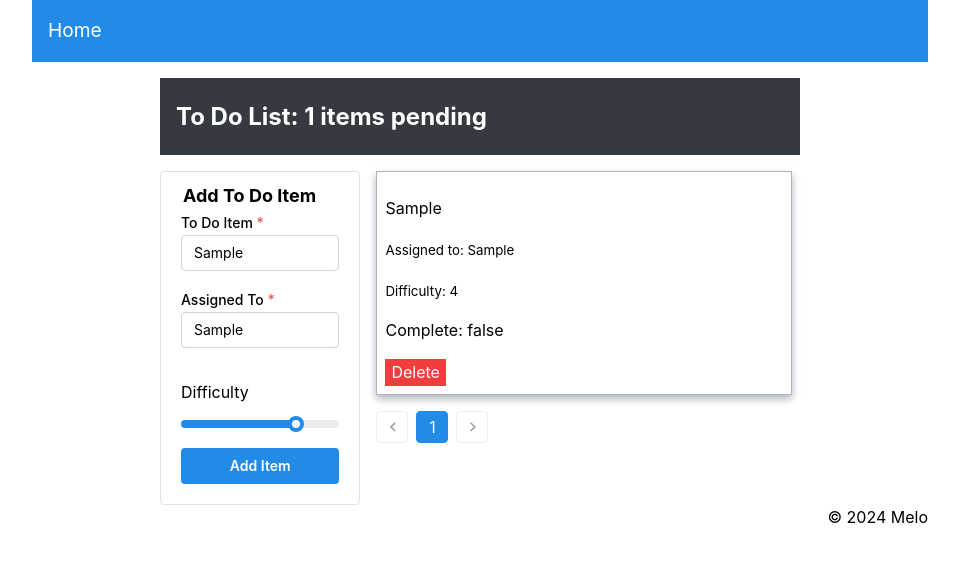
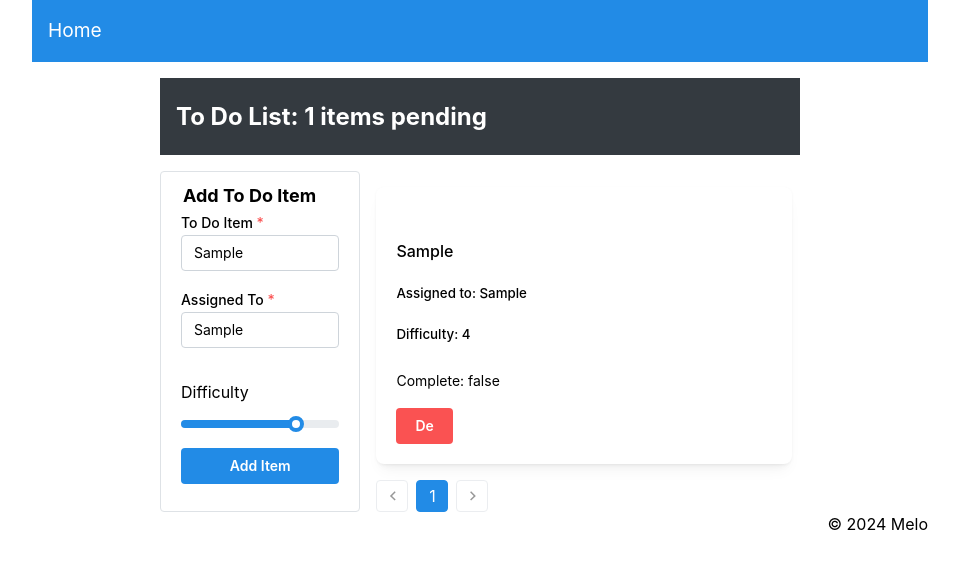
Before and after one commit to MelodicXP/todo-app, a React (Vite) app: page / in a window 1280 px wide. Both pictures are taken after typing "Sample", "Sample" into the empty fields and a click on the button "Add Item". Shown: the top 568 px of the page, without its empty margins (160-1119 px from the left). Built offline with nearby package versions, Linux system fonts and the light colour scheme.

Commit message:
Refactor incorporting mantine elements

```diff
--- a/src/Components/List/List.scss
+++ b/src/Components/List/List.scss
@@ -1,30 +1,9 @@
-// Define your custom colors
-$nav-link-bg: #339af8;
-$nav-link-color: white;
-$nav-link-hover-bg: #adb5bd;
-
 .list {
-  // border: 2px solid black;
   width: 100%;
   margin-right: 0.5rem;
   margin-left: 1rem;
 }
-.list-item {
-  margin-bottom: 1rem;
-  border: 1px solid #adb5bd;
-  padding: 0.5rem;
-  box-shadow: 0 4px 8px #adb5bd
-}
 
 #delete-button {
-  margin-top: 1rem;
-  border: none;
-  background-color: #f03e3e;
-  color: white;
-
-  &:hover {
-    background-color: #1e7acb; // Darker shade of blue for hover effect
-    cursor: pointer; // Optional: Changes cursor to pointer to indicate it's clickable
-    color: white;
-  }
+  width: 15%;
 }
--- a/src/Components/List/index.jsx
+++ b/src/Components/List/index.jsx
@@ -1,6 +1,6 @@
 import { useContext, useState, useEffect } from 'react';
 import { SettingsContext } from '../../Context/Settings';
-import { Pagination } from '@mantine/core';
+import { Pagination, Card, Text, Button, Group } from '@mantine/core';
 import './List.scss';
 
 const List = (props) => {
@@ -30,16 +30,49 @@ const List = (props) => {
 
   return (
     <div className='list'>
-      {displayList.map(item => (
-        <div key={item.id} className='list-item' data-testid="list-item">
+    {displayList.map(item => (
+        <Card
+          data-testid="list-item"
+          key={item.id}
+          shadow="sm"
+          padding="lg"
+          radius="md"
+          withBorder:true
+          mt="md"
+        >
+
+        <Group justify="space-between" mt="md" mb="xs">
+          <Text fw={500}>
           <p>{item.text}</p>
           <p><small>Assigned to: {item.assignee}</small></p>
           <p><small>Difficulty: {item.difficulty}</small></p>
-          <div onClick={() => toggleComplete(item.id)} data-testid="complete-button">Complete: {item.complete.toString()}</div>
-          <button id='delete-button' type="button" onClick={() => deleteItem(item.id)} data-testid="delete-button">Delete</button>
-        </div>
+          </Text>
+        </Group>
+
+        <Text size="sm">
+          <div
+            onClick={() => toggleComplete(item.id)}
+            data-testid="complete-button"
+          >
+            Complete: {item.complete.toString()}
+          </div>
+        </Text>
+
+        <Button
+          color="red"
+          id='delete-button'
+          type="button"
+          onClick={() => deleteItem(item.id)}
+          data-testid="delete-button"
+          mt="md"
+        >
+          Delete
+        </Button>
+      </Card>
       ))}
+
       <Pagination
+        mt="md"
         className='pagination'
         page={activePage}
         onChange={setActivePage}
```
